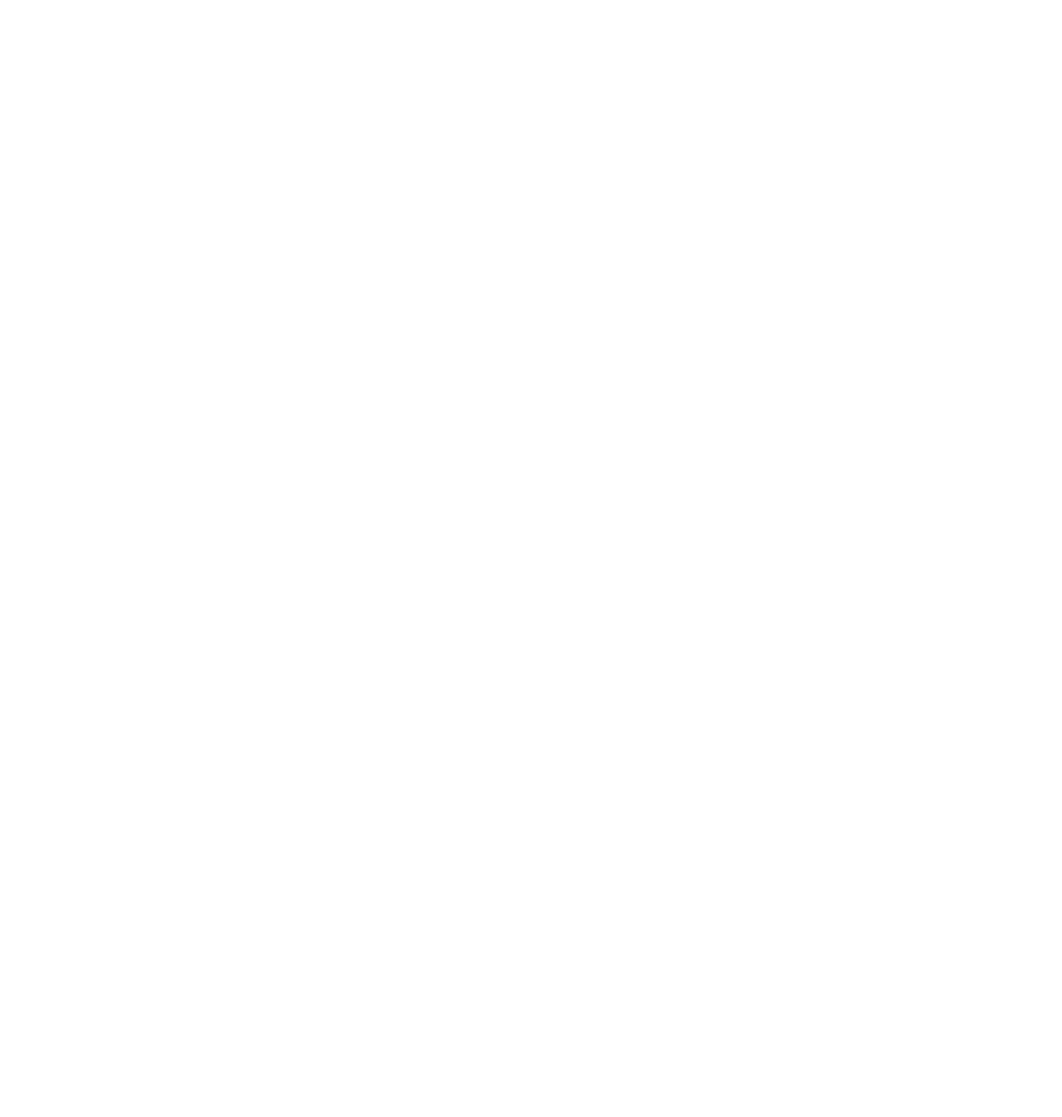
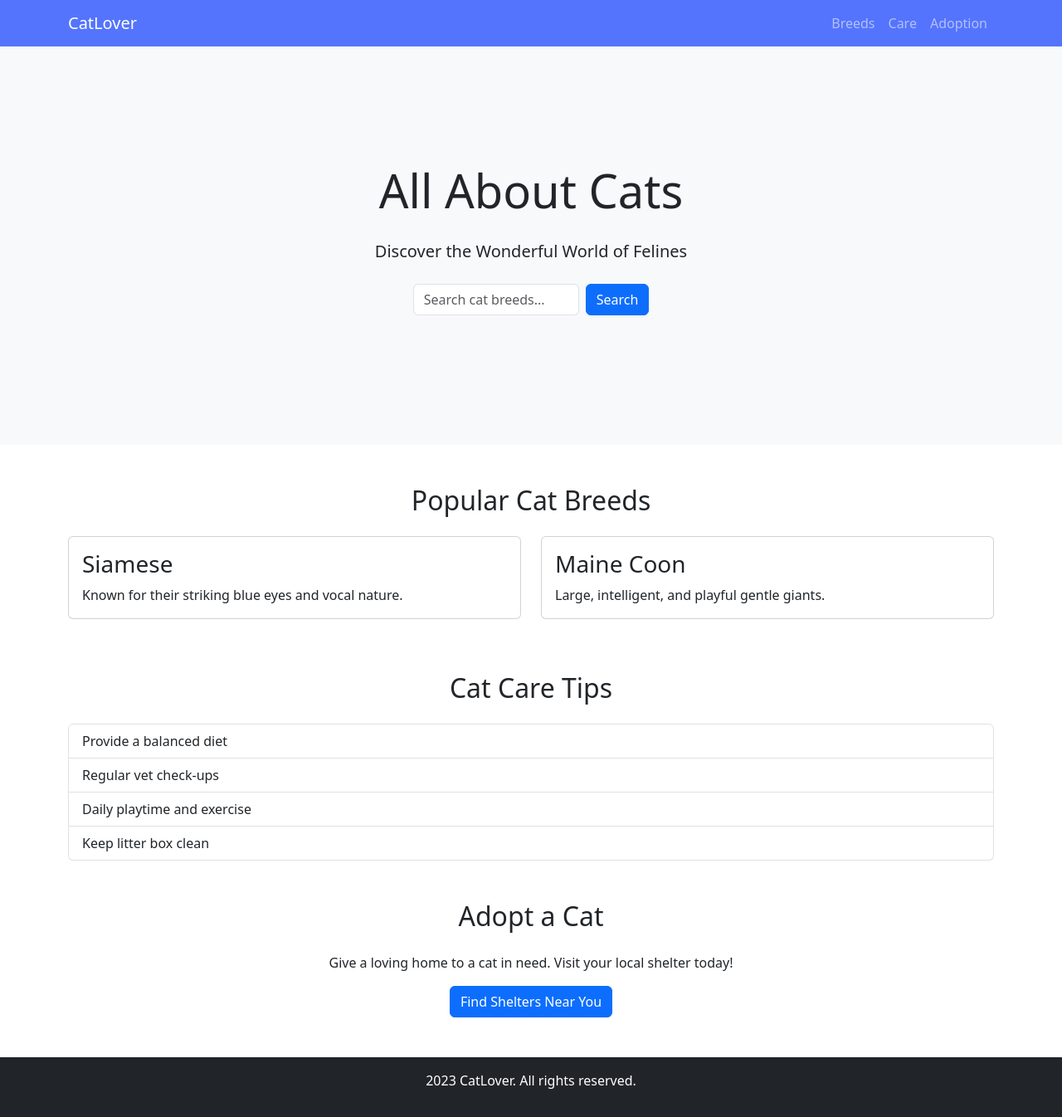
Before and after one commit to yousseforabi/bootstrap, a plain HTML site: page index.html in a window 1280 px wide. Shown: the whole page at 83% size. Before the commit the page ends 800 px from the top, so only its background shows below. Drawn offline with nearby package versions, Linux system fonts and the light colour scheme.

Commit message:
write the code for cats and add image

```diff
--- a/index.html
+++ b/index.html
@@ -1,17 +1,97 @@
 <!DOCTYPE html>
 <html lang="en">
-    <head>
-        <meta charset="UTF-8">
-        <meta name="viewport" content="width=device-width, initial-scale=1.0">
-        <title>Contact </title>
+<head>
+    <meta charset="UTF-8">
+    <meta name="viewport" content="width=device-width, initial-scale=1.0">
+    <link href="https://cdn.jsdelivr.net/npm/bootstrap@5.3.0-alpha1/dist/css/bootstrap.min.css" rel="stylesheet">
+    <link href="https://fonts.googleapis.com/css2?family=Josefin+Sans:wght@400;700&family=Poppins:wght@400;600&display=swap" rel="stylesheet">
+    <title>Contact</title>
+    <style>
+        .hero {
+            background-color: #f8f9fa;
+            min-height: 60vh;
+        }
+        .navbar {
+            background-color: #5474FD !important;
+        }
+    </style>
+</head>
+<body>
+    <nav class="navbar navbar-expand-lg navbar-dark">
+        <div class="container">
+            <a class="navbar-brand" href="#">CatLover</a>
+            <button class="navbar-toggler" type="button" data-bs-toggle="collapse" data-bs-target="#navbarNav" aria-controls="navbarNav" aria-expanded="false" aria-label="Toggle navigation">
+                <span class="navbar-toggler-icon"></span>
+            </button>
+            <div class="collapse navbar-collapse" id="navbarNav">
+                <ul class="navbar-nav ms-auto">
+                    <li class="nav-item"><a class="nav-link" href="#breeds">Breeds</a></li>
+                    <li class="nav-item"><a class="nav-link" href="#care">Care</a></li>
+                    <li class="nav-item"><a class="nav-link" href="#adoption">Adoption</a></li>
+                </ul>
+            </div>
+        </div>
+    </nav>
 
-    </head>
-    <body>
+    <header class="hero d-flex align-items-center">
+        <div class="container text-center">
+            <h1 class="display-4 mb-4">All About Cats</h1>
+            <p class="lead mb-4">Discover the Wonderful World of Felines</p>
+            <form class="d-flex justify-content-center mb-3">
+                <input class="form-control me-2" type="search" placeholder="Search cat breeds..." aria-label="Search" style="max-width: 200px;">
+                <button class="btn btn-primary" type="submit">Search</button>
+            </form>
+        </div>
+    </header>
 
+    <main class="container my-5">
+        <section id="breeds" class="mb-5">
+            <h2 class="text-center mb-4">Popular Cat Breeds</h2>
+            <div class="row">
+                <div class="col-md-6 mb-3">
+                    <div class="card">
+                        <div class="card-body">
+                            <h3 class="card-title">Siamese</h3>
+                            <p class="card-text">Known for their striking blue eyes and vocal nature.</p>
+                        </div>
+                    </div>
+                </div>
+                <div class="col-md-6 mb-3">
+                    <div class="card">
+                        <div class="card-body">
+                            <h3 class="card-title">Maine Coon</h3>
+                            <p class="card-text">Large, intelligent, and playful gentle giants.</p>
+                        </div>
+                    </div>
+                </div>
+            </div>
+        </section>
 
-        <script src="https://cdn.jsdelivr.net/npm/bootstrap@5.3.3/dist/js/bootstrap.bundle.min.js" integrity="sha384-YvpcrYf0tY3lHB60NNkmXc5s9fDVZLESaAA55NDzOxhy9GkcIdslK1eN7N6jIeHz" crossorigin="anonymous"></script>
-        <script src="https://cdn.jsdelivr.net/npm/@popperjs/core@2.11.8/dist/umd/popper.min.js" integrity="sha384-I7E8VVD/ismYTF4hNIPjVp/Zjvgyol6VFvRkX/vR+Vc4jQkC+hVqc2pM8ODewa9r" crossorigin="anonymous"></script>
-<script src="https://cdn.jsdelivr.net/npm/bootstrap@5.3.3/dist/js/bootstrap.min.js" integrity="sha384-0pUGZvbkm6XF6gxjEnlmuGrJXVbNuzT9qBBavbLwCsOGabYfZo0T0to5eqruptLy" crossorigin="anonymous"></script>
+        <section id="care" class="mb-5">
+            <h2 class="text-center mb-4">Cat Care Tips</h2>
+            <ul class="list-group">
+                <li class="list-group-item">Provide a balanced diet</li>
+                <li class="list-group-item">Regular vet check-ups</li>
+                <li class="list-group-item">Daily playtime and exercise</li>
+                <li class="list-group-item">Keep litter box clean</li>
+            </ul>
+        </section>
 
-    </body>
+        <section id="adoption" class="mb-5">
+            <h2 class="text-center mb-4">Adopt a Cat</h2>
+            <p class="text-center">Give a loving home to a cat in need. Visit your local shelter today!</p>
+            <div class="text-center">
+                <button class="btn btn-primary">Find Shelters Near You</button>
+            </div>
+        </section>
+    </main>
+
+    <footer class="bg-dark text-white py-3">
+        <div class="container text-center">
+            <p> 2023 CatLover. All rights reserved.</p>
+        </div>
+    </footer>
+
+    <script src="https://cdn.jsdelivr.net/npm/bootstrap@5.3.0-alpha1/dist/js/bootstrap.bundle.min.js"></script>
+</body>
 </html>
```
Also changed, not shown: images/MISHA SUN.jpg (added).
